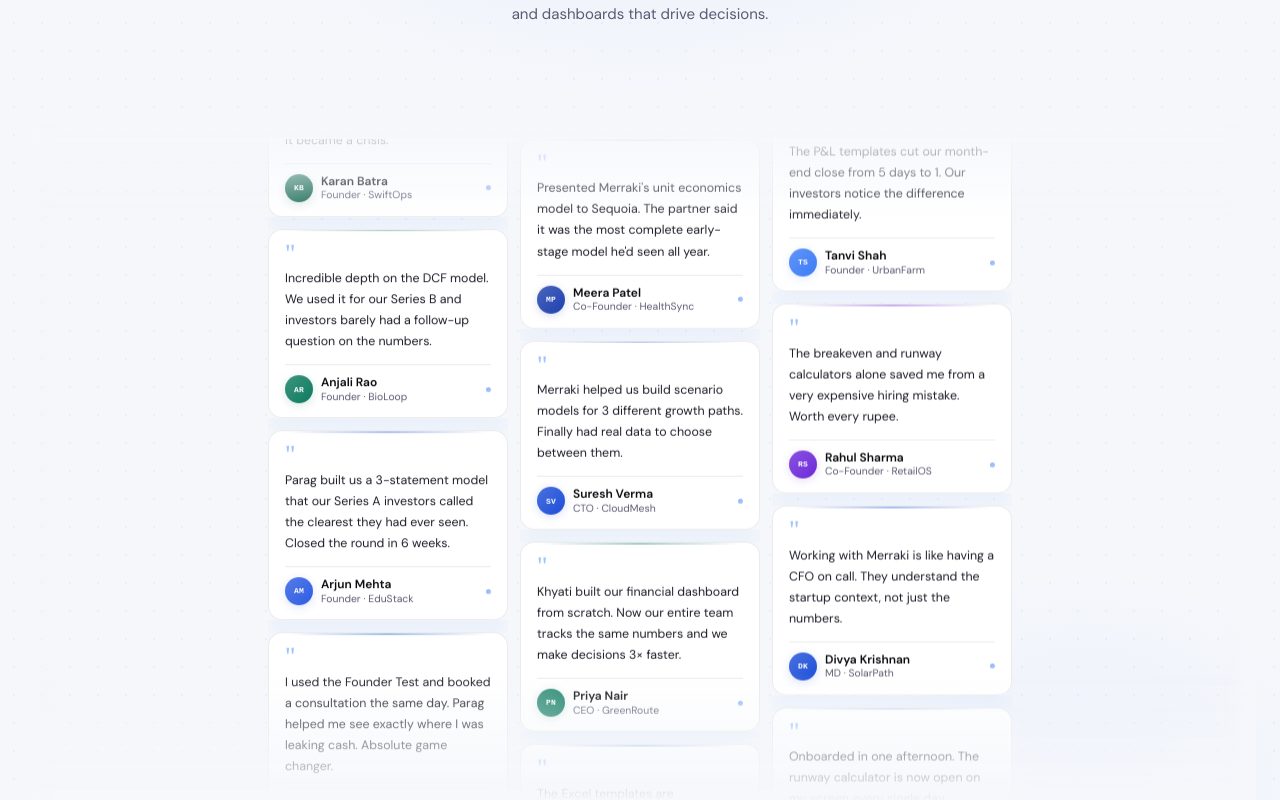
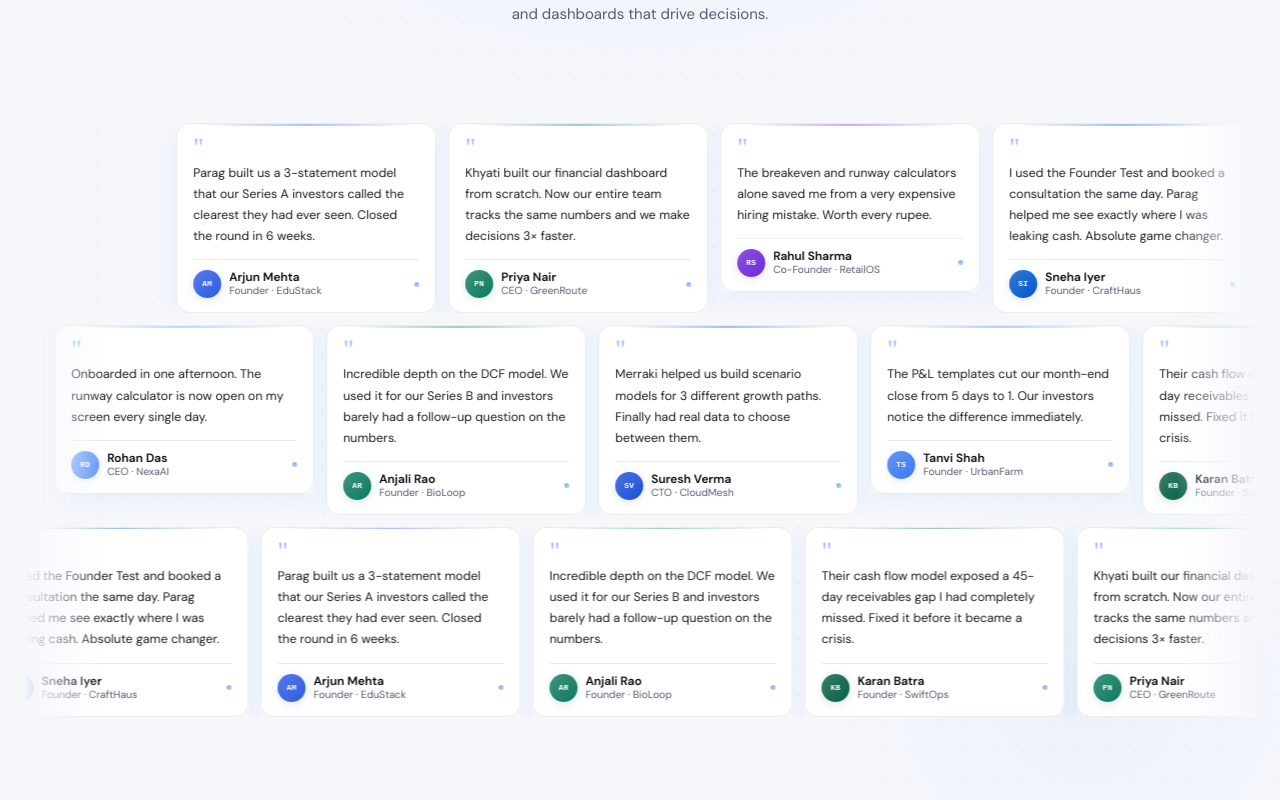
Before and after one commit to SatyamChoubey789/Merraki-Frontend, a Next.js app: page / in a window 1280 px wide. Shown: the part 6060-6860 px from the top of the page. Built offline with nearby package versions, Linux system fonts and the light colour scheme; no server answers; what @mui/material-nextjs would draw is missing.

Commit message:
fix testi

```diff
--- a/src/components/sections/home/TestimonialsSection.tsx
+++ b/src/components/sections/home/TestimonialsSection.tsx
@@ -12,7 +12,7 @@
 
 /* ══ TOKENS — matches footer blue/white theme ════════════ */
 const T = {
-  bg:        '#F5F7FB',   // bluish-white bg matching footer bgSection
+  bg:        '#F5F7FB',
   bgCard:    '#FFFFFF',
   ink:       '#0A0A0F',
   inkMid:    '#1E1E2A',
@@ -99,13 +99,15 @@
   },
 ];
 
-const COL_A = [TESTIMONIALS[0],  TESTIMONIALS[3], TESTIMONIALS[6], TESTIMONIALS[9]];
-const COL_B = [TESTIMONIALS[1],  TESTIMONIALS[4], TESTIMONIALS[7], TESTIMONIALS[10]];
-const COL_C = [TESTIMONIALS[2],  TESTIMONIALS[5], TESTIMONIALS[8], TESTIMONIALS[11]];
-const COLUMNS = [
-  { cards: COL_A, speed: 22,  dir: 1,  initialOffset: 0    },
-  { cards: COL_B, speed: 32,  dir: -1, initialOffset: -180 },
-  { cards: COL_C, speed: 18,  dir: 1,  initialOffset: -60  },
+/* 3 horizontal rows with different card sets */
+const ROW_A = [TESTIMONIALS[0], TESTIMONIALS[1], TESTIMONIALS[2], TESTIMONIALS[3], TESTIMONIALS[4],  TESTIMONIALS[5]];
+const ROW_B = [TESTIMONIALS[6], TESTIMONIALS[7], TESTIMONIALS[8], TESTIMONIALS[9], TESTIMONIALS[10], TESTIMONIALS[11]];
+const ROW_C = [TESTIMONIALS[3], TESTIMONIALS[0], TESTIMONIALS[9], TESTIMONIALS[6], TESTIMONIALS[1],  TESTIMONIALS[7]];
+
+const ROWS = [
+  { cards: ROW_A, speed: 22, dir: 1  as 1 | -1, initialOffset: 0    },
+  { cards: ROW_B, speed: 28, dir: -1 as 1 | -1, initialOffset: -320 },
+  { cards: ROW_C, speed: 18, dir: 1  as 1 | -1, initialOffset: -160 },
 ];
 
 /* ══ TESTIMONIAL CARD ════════════════════════════════════ */
@@ -132,7 +134,7 @@
   const onLeave = useCallback(() => { mx.set(0); my.set(0); }, [mx, my]);
 
   return (
-    <motion.div style={{ perspective: 1000, marginBottom: 12 }}>
+    <motion.div style={{ perspective: 1000, marginRight: 12, flexShrink: 0 }}>
       <motion.div
         ref={cardRef}
         style={{ rotateX: rotX, rotateY: rotY, transformStyle: 'preserve-3d', boxShadow: lift }}
@@ -145,6 +147,7 @@
           borderRadius: '14px',
           border: `1px solid ${T.border}`,
           p: '14px 16px',
+          width: 260,
           position: 'relative',
           overflow: 'hidden',
           transition: 'border-color 0.25s ease',
@@ -163,7 +166,6 @@
           }} />
 
           <Box sx={{ position: 'relative', zIndex: 1 }}>
-            {/* Quote mark — blue tinted */}
             <Typography sx={{
               fontFamily: SERIF, fontSize: '1.6rem', lineHeight: 0.8,
               color: T.blueLight, mb: 0.5, display: 'block', opacity: 0.7,
@@ -181,7 +183,6 @@
               display: 'flex', alignItems: 'center', gap: 1,
               pt: '10px', borderTop: `1px solid ${T.border}`,
             }}>
-              {/* Avatar */}
               <Box sx={{
                 width: 28, height: 28, borderRadius: '50%', flexShrink: 0,
                 background: `linear-gradient(135deg, ${t.accent}cc, ${t.accent})`,
@@ -212,7 +213,6 @@
                 </Typography>
               </Box>
 
-              {/* Blue accent dot */}
               <Box sx={{
                 width: 5, height: 5, borderRadius: '50%',
                 background: T.blueGrad, opacity: 0.6, flexShrink: 0,
@@ -225,39 +225,42 @@
   );
 }
 
-/* ══ INFINITE SCROLL COLUMN ══════════════════════════════ */
-function InfiniteColumn({
-  cards, speed, dir, initialOffset, parallaxProgress, parallaxAmount,
+/* ══ INFINITE HORIZONTAL ROW ═════════════════════════════ */
+function InfiniteRow({
+  cards, speed, dir, initialOffset,
 }: {
   cards: typeof TESTIMONIALS;
   speed: number;
   dir: 1 | -1;
   initialOffset: number;
-  parallaxProgress: any;
-  parallaxAmount: number;
 }) {
-  const autoY = useMotionValue(initialOffset);
-  const rawParallax = useTransform(parallaxProgress, [0, 1], [0, parallaxAmount]);
-  const smoothParallax = useSpring(rawParallax, { stiffness: 50, damping: 20 });
+  const autoX = useMotionValue(initialOffset);
+  /* each card is ~272px (260 + 12 gap) */
+  const wrapWidth = cards.length * 272;
   const looped = [...cards, ...cards, ...cards, ...cards];
 
   useAnimationFrame((_, delta) => {
     const pxPerFrame = (speed / 1000) * delta * dir;
-    autoY.set(autoY.get() + pxPerFrame);
-    const wrapHeight = cards.length * 176;
-    const current = autoY.get();
-    if (dir === 1  && current > 0)            autoY.set(current - wrapHeight);
-    if (dir === -1 && current < -wrapHeight)  autoY.set(current + wrapHeight);
+    const next = autoX.get() + pxPerFrame;
+
+    if (dir === 1  && next > 0)           autoX.set(next - wrapWidth);
+    if (dir === -1 && next < -wrapWidth)  autoX.set(next + wrapWidth);
+    else autoX.set(next);
   });
 
   return (
-    <Box sx={{ flex: 1, overflow: 'hidden', position: 'relative' }}>
-      <motion.div style={{ y: smoothParallax }}>
-        <motion.div style={{ y: autoY }}>
-          {looped.map((t, i) => (
-            <TestimonialCard key={`${t.name}-${i}`} t={t} />
-          ))}
-        </motion.div>
+    <Box sx={{ overflow: 'hidden', position: 'relative', width: '100%' }}>
+      <motion.div
+        style={{
+          x: autoX,
+          display: 'flex',
+          flexDirection: 'row',
+          alignItems: 'stretch',
+        }}
+      >
+        {looped.map((t, i) => (
+          <TestimonialCard key={`${t.name}-${i}`} t={t} />
+        ))}
       </motion.div>
     </Box>
   );
@@ -268,7 +271,6 @@
   return (
     <Box sx={{ textAlign: 'center', mb: { xs: 8, md: 12 } }}>
 
-      {/* Eyebrow — matches footer style */}
       <motion.div
         initial={{ opacity: 0, y: 12 }}
         animate={inView ? { opacity: 1, y: 0 } : {}}
@@ -298,7 +300,6 @@
         </Box>
       </motion.div>
 
-      {/* Headline */}
       <Box sx={{ overflow: 'hidden', mb: 0.5 }}>
         <motion.div
           initial={{ y: '108%' }}
@@ -371,15 +372,13 @@
         borderTop: `1px solid ${T.border}`,
       }}
     >
-      {/* Blue radial ambient top-center */}
+      {/* Ambient glows */}
       <Box sx={{
         position: 'absolute', width: '80vw', height: '50vw',
         top: '-10vw', left: '10vw', borderRadius: '50%',
         background: 'radial-gradient(ellipse, rgba(59,123,246,0.07) 0%, transparent 65%)',
         pointerEvents: 'none',
       }} />
-
-      {/* Blue radial ambient bottom-right */}
       <Box sx={{
         position: 'absolute', width: '40vw', height: '35vw',
         bottom: '-5%', right: '-5%', borderRadius: '50%',
@@ -387,7 +386,7 @@
         pointerEvents: 'none',
       }} />
 
-      {/* Dot grid — matches footer */}
+      {/* Dot grid */}
       <Box sx={{
         position: 'absolute', inset: 0, pointerEvents: 'none',
         backgroundImage: `radial-gradient(circle, rgba(59,123,246,0.07) 1px, transparent 1px)`,
@@ -396,66 +395,37 @@
 
       <Container maxWidth="xl" sx={{ position: 'relative', zIndex: 1 }}>
 
-        {/* Header */}
         <div ref={headerRef}>
           <SectionHeader inView={inView} />
         </div>
 
-        {/* Card wall */}
-        <Box sx={{ position: 'relative' }}>
-
-          {/* Top fade */}
-          <Box sx={{
-            position: 'absolute', top: 0, left: 0, right: 0,
-            height: { xs: 70, md: 100 }, zIndex: 2, pointerEvents: 'none',
-            background: `linear-gradient(to bottom, ${T.bg} 0%, ${T.bg}00 100%)`,
-          }} />
-
-          {/* Bottom fade */}
-          <Box sx={{
-            position: 'absolute', bottom: 0, left: 0, right: 0,
-            height: { xs: 90, md: 130 }, zIndex: 2, pointerEvents: 'none',
-            background: `linear-gradient(to top, ${T.bg} 0%, ${T.bg}00 100%)`,
-          }} />
+        {/* Horizontal row wall */}
+        <Box sx={{ position: 'relative', display: 'flex', flexDirection: 'column', gap: 1.5 }}>
 
           {/* Left fade */}
           <Box sx={{
             position: 'absolute', top: 0, bottom: 0, left: 0,
-            width: { xs: 16, md: 32 }, zIndex: 2, pointerEvents: 'none',
+            width: { xs: 40, md: 80 }, zIndex: 2, pointerEvents: 'none',
             background: `linear-gradient(to right, ${T.bg} 0%, transparent 100%)`,
           }} />
-
           {/* Right fade */}
           <Box sx={{
             position: 'absolute', top: 0, bottom: 0, right: 0,
-            width: { xs: 16, md: 32 }, zIndex: 2, pointerEvents: 'none',
+            width: { xs: 40, md: 80 }, zIndex: 2, pointerEvents: 'none',
             background: `linear-gradient(to left, ${T.bg} 0%, transparent 100%)`,
           }} />
 
-          {/* 3 columns — horizontally narrow / compact */}
-          <Box sx={{
-            display: 'grid',
-            gridTemplateColumns: { xs: '1fr', sm: '260px 260px', lg: '240px 240px 240px' },
-            gap: { xs: 1.5, md: 1.5 },
-            justifyContent: 'center',
-            height: { xs: 440, sm: 520, md: 680 },
-            overflow: 'hidden',
-            alignItems: 'start',
-            pt: '16px', pb: '16px',
-          }}>
-            {COLUMNS.map((col, ci) => (
-              <InfiniteColumn
-                key={ci}
-                cards={col.cards}
-                speed={col.speed}
-                dir={col.dir as 1 | -1}
-                initialOffset={col.initialOffset}
-                parallaxProgress={scrollYProgress}
-                parallaxAmount={ci === 1 ? -80 : ci === 0 ? 50 : 60}  // more subtle parallax
-              />
-            ))}
-          </Box>
+          {ROWS.map((row, ri) => (
+            <InfiniteRow
+              key={ri}
+              cards={row.cards}
+              speed={row.speed}
+              dir={row.dir}
+              initialOffset={row.initialOffset}
+            />
+          ))}
         </Box>
+
       </Container>
     </Box>
   );
```
